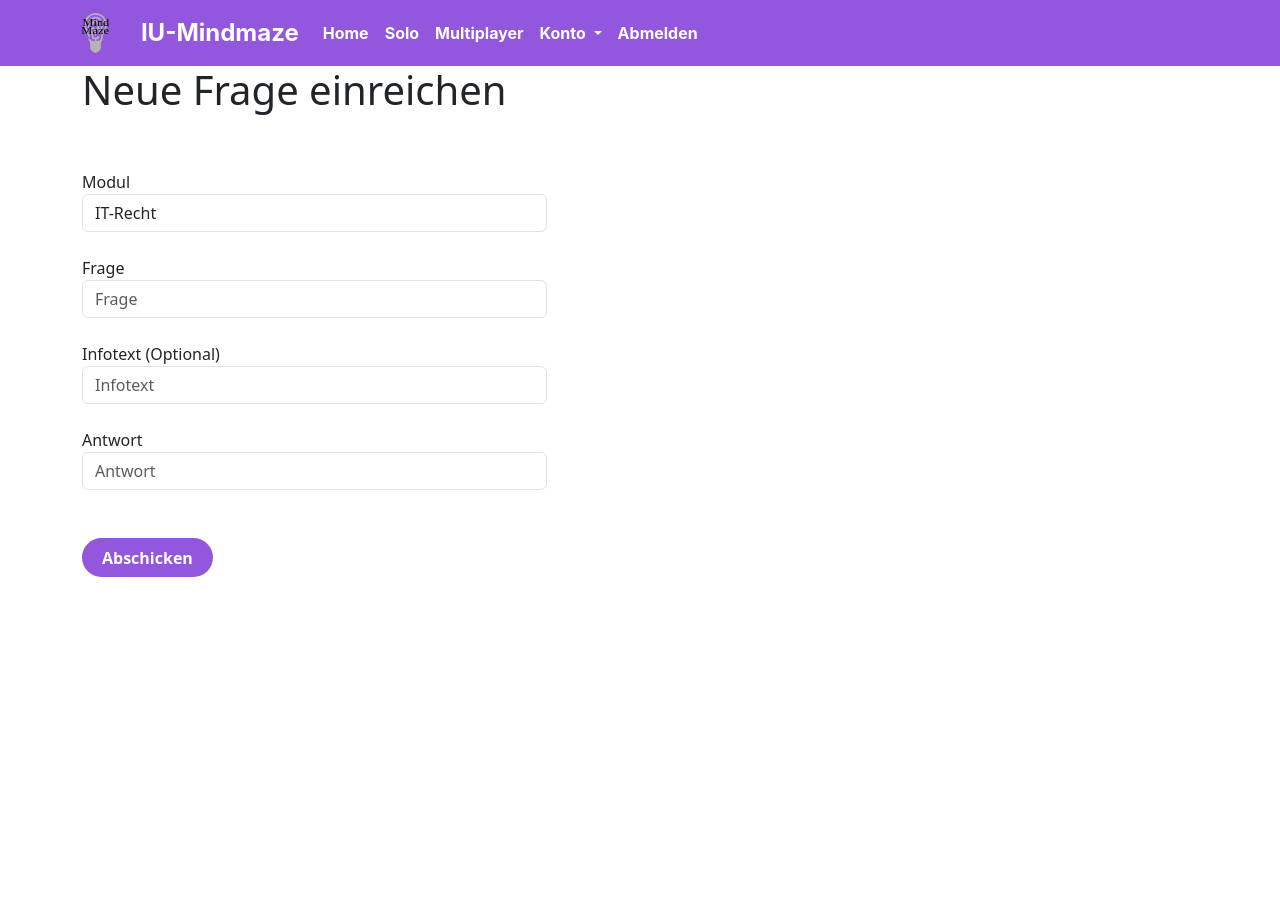
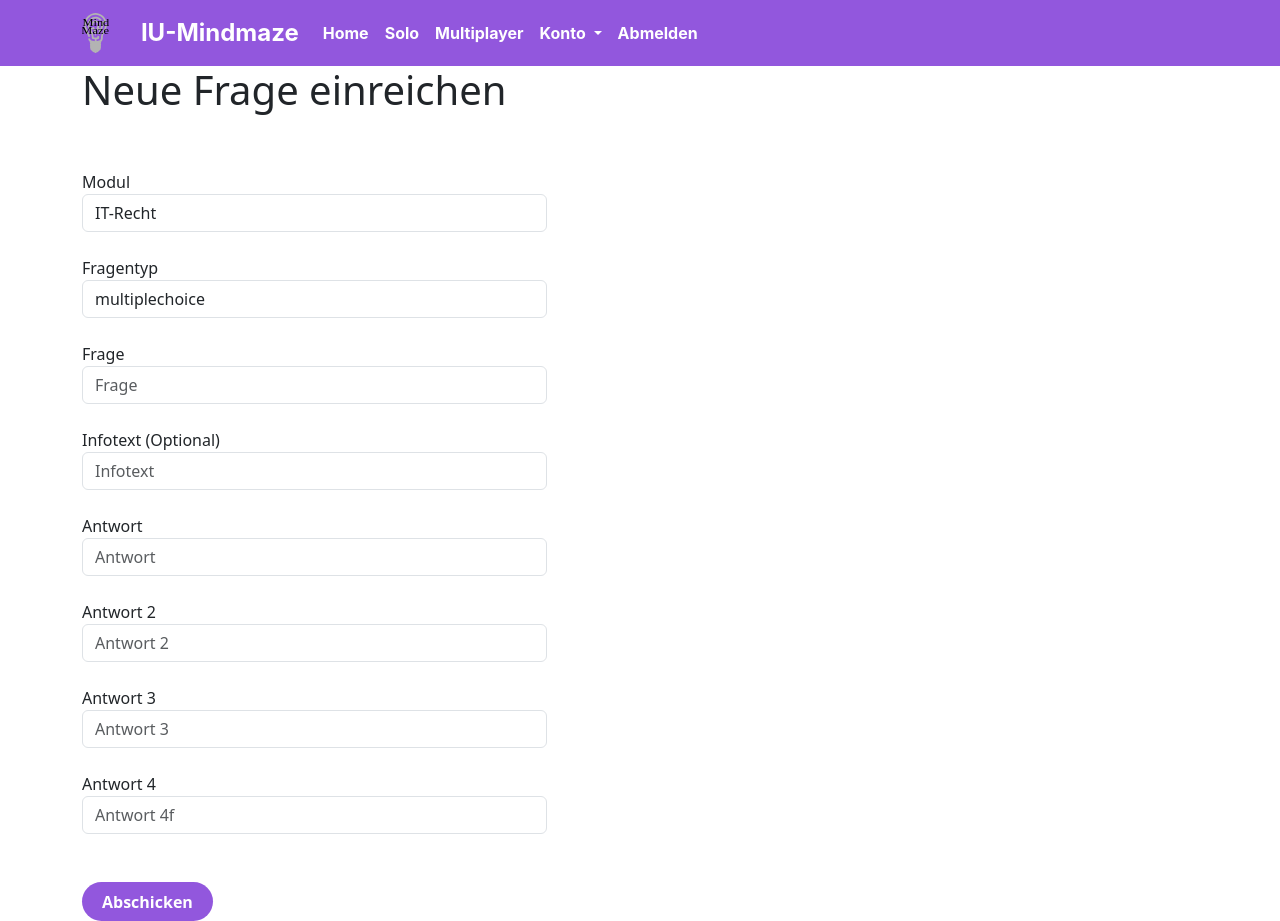
Before and after one commit to geraldholzer/mindmaze, a PHP site: page /src/html-php-view/submitQuestion.php in a window 1280 px wide. Before the commit the page ends 577 px from the top, so only its background shows below. Run offline with PHP 8.4, Linux system fonts and the light colour scheme; a user stored in the database is signed in; data comes from the database, SQL or seed files in the repository.

Commit message:
Submit Question aktualisiert

```diff
--- a/index.php
+++ b/index.php
@@ -10,6 +10,8 @@
   <script src="node_modules/bootstrap/dist/js/bootstrap.bundle.min.js"></script>
   <link rel="stylesheet" type="text/css" href="src/css/style.css">
   <link rel="stylesheet" href="src/css/main.css">
+  <script src="src/javascript/index.js"></script>
+
 
 </head>
 
@@ -63,6 +65,8 @@
     </div>
   </div>
 
+
+  <!--
   <script>
     function showSection(sectionID) {
       if (document.getElementById(sectionID).style.display == "block") {
@@ -72,6 +76,7 @@
       }
     }
   </script>
+  !-->
 
 </body>
 
--- a/src/html-php-view/submitQuestion.php
+++ b/src/html-php-view/submitQuestion.php
@@ -9,6 +9,7 @@
     <link href="https://cdn.jsdelivr.net/npm/bootstrap@5.0.2/dist/css/bootstrap.min.css" rel="stylesheet">
     <link rel="stylesheet" type="text/css" href="../css/style.css">
     <link rel="stylesheet" href="../css/main.css">
+
 </head>
 
 <body>
@@ -43,6 +44,20 @@
                     </select>
                 </div>
                 <div class="form-group col-5 mt-4">
+                    <label for="selectType">Fragentyp</label>
+                    <select class="form-control" id="selectType">
+                        <?php
+                        $sql = "SELECT * FROM fragentyp";
+                        $result = $con->query($sql);
+                        while ($row = $result->fetch_assoc()) {
+                            echo "<option value='" . $row['FragentypID'] . "'>" . $row["Beschreibung"] . "</option>";
+                        }
+                        ?>
+                    </select>
+                </div>
+
+
+                <div class="form-group col-5 mt-4">
                     <label for="textQuestion">Frage</label>
                     <input type="text" class="form-control" id="textQuestion" placeholder="Frage">
                 </div>
@@ -54,20 +69,59 @@
                     <label for="textAnswer">Antwort</label>
                     <input type="text" class="form-control" id="textAnswer" placeholder="Antwort">
                 </div>
+
+
+                <div id="answer2" class="form-group col-5 mt-4">
+                    <label for="textAnswer2">Antwort 2</label>
+                    <input type="text" class="form-control" id="textAnswer2" placeholder="Antwort 2">
+                </div>
+
+                <div id="answer3" class="form-group col-5 mt-4">
+                    <label for="textAnswer3">Antwort 3</label>
+                    <input type="text" class="form-control" id="textAnswer3" placeholder="Antwort 3">
+                </div>
+
+                <div id="answer4" class="form-group col-5 mt-4">
+                    <label for="textAnswer2">Antwort 4</label>
+                    <input type="text" class="form-control" id="textAnswer4" placeholder="Antwort 4f">
+                </div>
+
                 <div class="form-group col-5 mt-4">
                     <button class="button-short mt-4" id="submitBtn">Abschicken</button>
                 </div>
             </div>
         </div>
     </div>
+
+    <script>
+        document.getElementById("selectType").addEventListener("change", function() {
+            var selectedOption = parseInt(this.value);
+            var antwort2 = document.getElementById("answer2");
+            var antwort3 = document.getElementById("answer3");
+            var antwort4 = document.getElementById("answer4");
+
+
+            // Felder je nach ausgewählter Option ein- oder ausblenden
+            if (selectedOption === 1) {
+                antwort2.style.display = "block";
+                antwort3.style.display = "block";
+                antwort4.style.display = "block";
+            } else if (selectedOption === 2) {
+                antwort2.style.display = "none";
+                antwort3.style.display = "none";
+                antwort4.style.display = "none";
+            }
+        });
+    </script>
+
     <script>
         document.getElementById('submitBtn').addEventListener('click', function () {
             // Daten sammeln
             var modul = document.getElementById('selectModul').value;
             var frage = document.getElementById('textQuestion').value;
             var infotext = document.getElementById('textInfotext').value;
-
             var antwort = document.getElementById('textAnswer').value;
+            var fragentyp = document.getElementById('selectType').value;
 
             // Daten vorbereiten
             var data = new FormData();
@@ -75,6 +129,7 @@
             data.append('frage', frage);
             data.append('antwort', antwort);
             data.append('infotext', infotext);
+            data.append('fragentyp', fragentyp);
 
             // Anfrage senden
             fetch('../server/uploadQuestion.php', {
```
Also changed, not shown: src/javascript/index.js (added, +7 -0 lines), src/server/uploadQuestion.php (+7 -2 lines).
